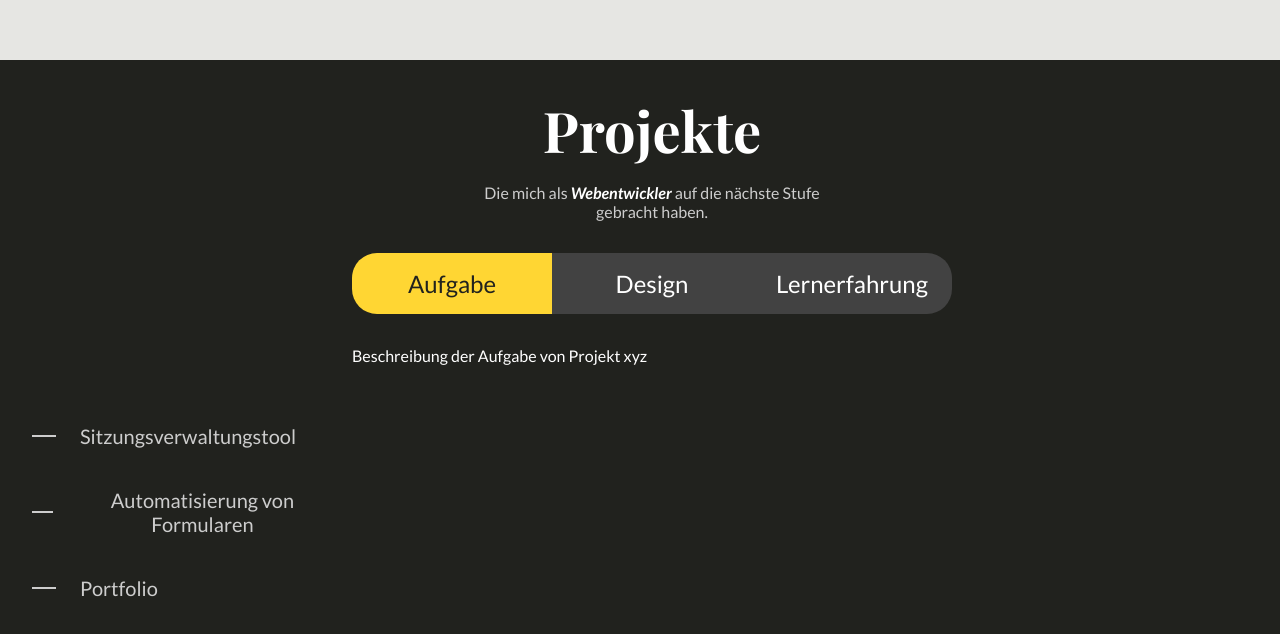
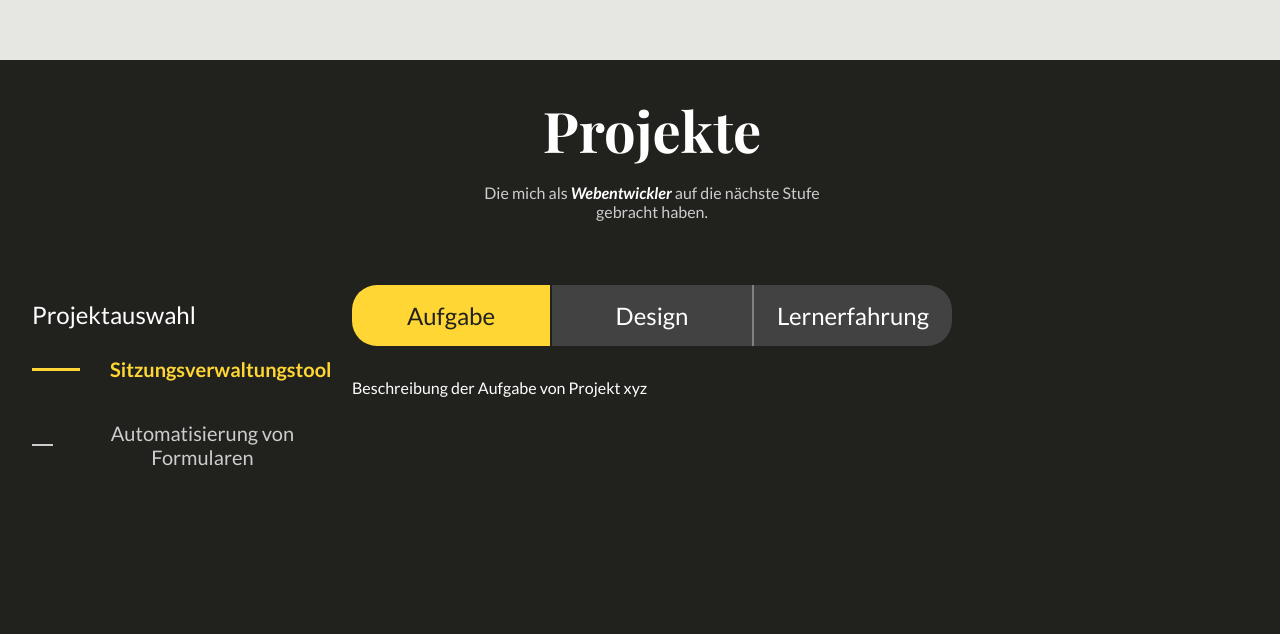
Before and after one commit to KrystianSzofer/KrystianSzofer.github.io, an Angular app: page /home in a window 1280 px wide. Shown: the part 1760-2394 px from the top of the page. Built offline with nearby package versions, Linux system fonts and the light colour scheme; a web font is replaced by a local one.

Commit message:
Project selection label (and logic) & dividers for tab selector added, adjusted hover color.

```diff
--- a/src/app/projects/projects.html
+++ b/src/app/projects/projects.html
@@ -1,16 +1,21 @@
 <div class="projects-content">
     <div class="sidebar">
-        <span class="sidebar-element">
+        <p>Projektauswahl</p>
+        <span
+            class="sidebar-element"
+            (click)="SetProject(ProjectName.Sitzungsverwaltungstool)"
+            [class.active]="currentProject() === ProjectName.Sitzungsverwaltungstool"
+        >
             <div class="line"></div>
             <button>Sitzungsverwaltungstool</button>
         </span>
-        <span class="sidebar-element">
+        <span
+            class="sidebar-element"
+            (click)="SetProject(ProjectName.FormAutomatisierung)"
+            [class.active]="currentProject() === ProjectName.FormAutomatisierung"
+        >
             <div class="line"></div>
             <button>Automatisierung von Formularen</button>
-        </span>
-        <span class="sidebar-element">
-            <div class="line"></div>
-            <button>Portfolio</button>
         </span>
     </div>
     <div class="projects-container">
--- a/src/app/projects/projects.scss
+++ b/src/app/projects/projects.scss
@@ -18,7 +18,7 @@
 .projects-container {
     flex: 1;
     display: flex;
-    gap: 2rem;
+    gap: 4rem;
     flex-direction: column;
     align-items: center;
 }
@@ -66,18 +66,20 @@ header {
     flex-direction: column;
     margin-left: 2rem;
     gap: 1rem;
-    padding-top: 20rem;
+    padding-top: 13rem;
+}
+
+.sidebar p {
+    font-family: var(--font-body);
+    color: var(--color-white);
+    font-size: 1.5rem;
 }
 
 .sidebar-element {
-    display: flex;
+    display: inline-flex;
     flex-direction: row;
     align-items: center;
-}
-
-.sidebar span:hover .line {
-    transform: scaleX(2);
-    background: var(--color-primary);
+    align-self: flex-start;
 }
 
 .sidebar button {
@@ -89,10 +91,44 @@ header {
     transition: translate 300ms;
 }
 
-.sidebar button:hover {
-    color: var(--color-primary);
-    font-weight: 600;
-    translate: 30px 0;
+.sidebar-element {
+    .line {
+        transition:
+            transform 0.2s ease,
+            background 0.2s ease;
+    }
+
+    button {
+        transition:
+            color 0.2s ease,
+            font-weight 0.2s ease,
+            translate 0.2s ease;
+    }
+
+    &:hover {
+        .line {
+            transform: scaleX(2);
+            background: var(--color-primary-hover);
+        }
+
+        button {
+            color: var(--color-primary-hover);
+            font-weight: 600;
+            translate: 30px 0;
+        }
+    }
+    &.active {
+        .line {
+            transform: scaleX(2);
+            background: var(--color-primary);
+        }
+
+        button {
+            color: var(--color-primary);
+            font-weight: 600;
+            translate: 30px 0;
+        }
+    }
 }
 
 // Tabs with Tab Panels
--- a/src/app/projects/projects.ts
+++ b/src/app/projects/projects.ts
@@ -1,5 +1,10 @@
-import { Component, Signal } from '@angular/core'
+import { Component, signal } from '@angular/core'
 import { Tabs } from './tabs/tabs'
+
+enum ProjectName {
+    Sitzungsverwaltungstool,
+    FormAutomatisierung,
+}
 
 @Component({
     selector: 'app-projects',
@@ -7,4 +12,11 @@ import { Tabs } from './tabs/tabs'
     templateUrl: './projects.html',
     styleUrl: './projects.scss',
 })
-export class Projects {}
+export class Projects {
+    readonly ProjectName = ProjectName
+    currentProject = signal<ProjectName>(ProjectName.Sitzungsverwaltungstool)
+
+    SetProject(project: ProjectName) {
+        this.currentProject.set(project)
+    }
+}
--- a/src/app/projects/tabs/tabs.scss
+++ b/src/app/projects/tabs/tabs.scss
@@ -28,9 +28,29 @@
     ul li:first-child button {
         border-top-left-radius: 25px;
         border-bottom-left-radius: 25px;
+        border-right: 2px solid gray;
+
+        &.active {
+            border-right: 2px solid var(--color-black);
+        }
     }
+
     ul li:last-child button {
         border-top-right-radius: 25px;
         border-bottom-right-radius: 25px;
+        border-left: 2px solid gray;
+        &.active {
+            border-left: 2px solid var(--color-black);
+        }
+    }
+
+    ul:has(li:nth-child(2) button.active) {
+        li:first-child button {
+            border-right: 2px solid var(--color-black);
+        }
+
+        li:last-child button {
+            border-left: 2px solid var(--color-black);
+        }
     }
 }
--- a/src/styles/_colors.scss
+++ b/src/styles/_colors.scss
@@ -1,7 +1,7 @@
 :root {
     // Brand
     --color-primary: #ffd633;
-    --color-primary-hover: #cca300;
+    --color-primary-hover: #d5bb53;
     --color-secondary: #1a1000;
 
     // Background
```
